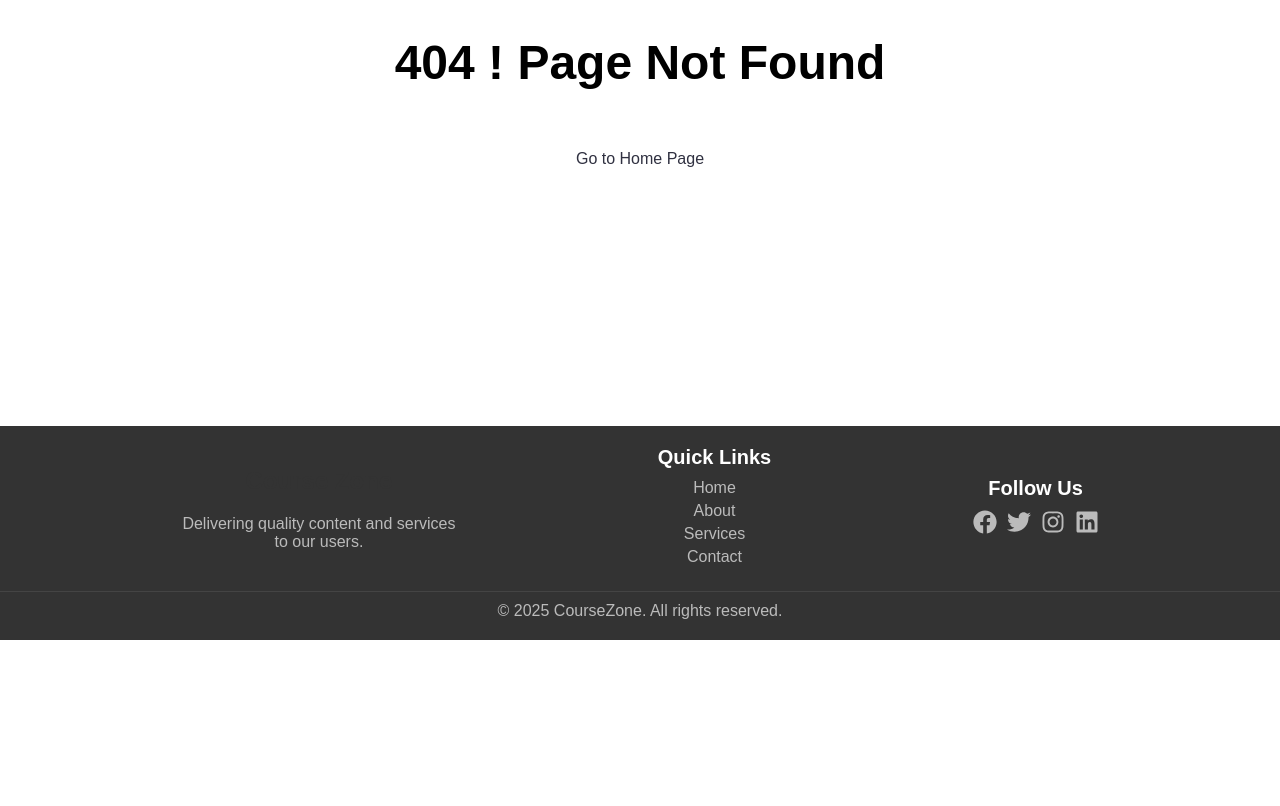
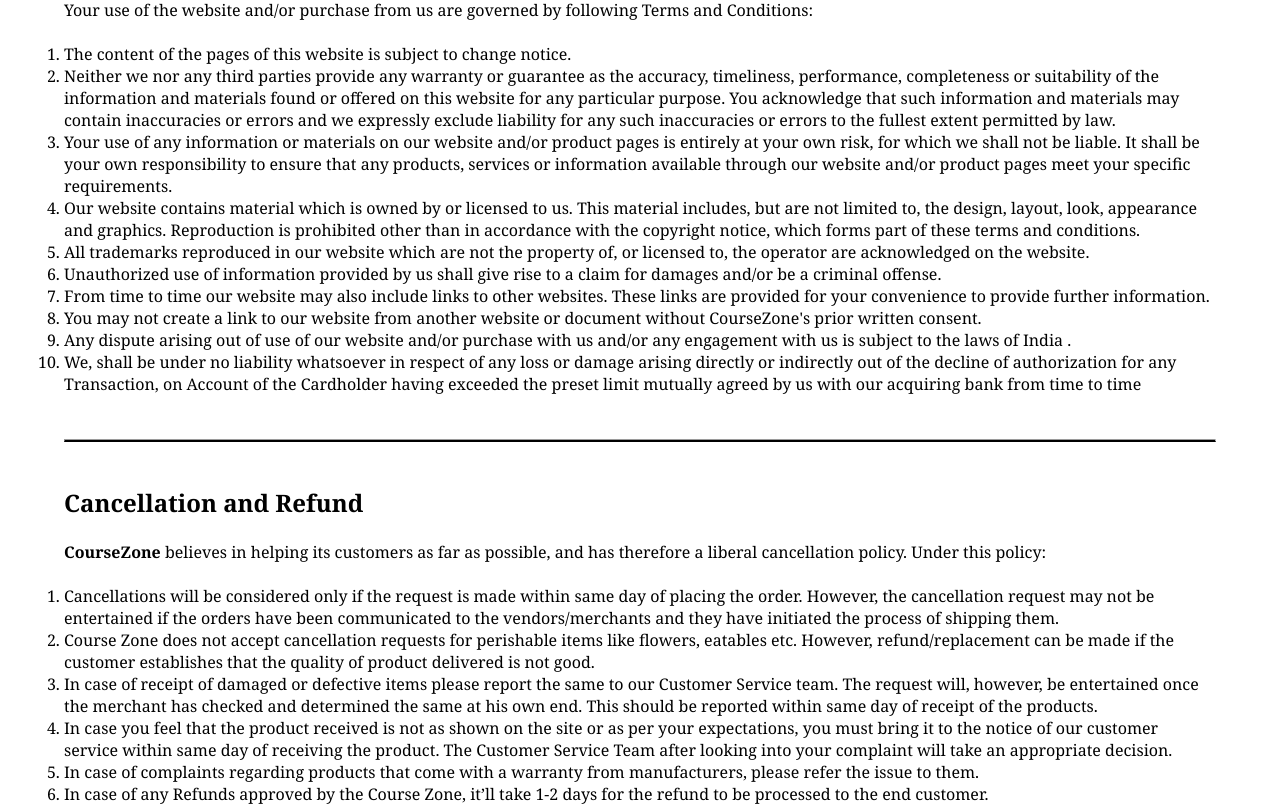
Before and after one commit to princeraval147/CourseZone, a React (Vite) app: page /term-condition in a window 1280 px wide. Shown: the part 300-1106 px from the top of the page. Before the commit the page ends 940 px from the top, so only its background shows below. Built offline with nearby package versions, Linux system fonts and the light colour scheme; no server answers.

Commit message:
Term And Condition

```diff
--- a/src/Pages/CourseDetails.jsx
+++ b/src/Pages/CourseDetails.jsx
@@ -1,5 +1,5 @@
 import React, { useEffect, useState } from "react";
-import { useParams } from "react-router-dom";
+import { NavLink, useParams } from "react-router-dom";
 import styles from "../styles/CourseDetails.module.css";
 import axios from "axios";
 
@@ -162,7 +162,13 @@ const CourseDetails = () => {
                     Enroll Now
                 </button>
                 <br /><br />
-                <h4>What's in the course?</h4>
+                {/* <h4>What's in the course?</h4> */}
+                <p className={styles.termCondition}>
+                    <input type="checkbox" name="checkBox" id="checkBox" />
+                    <label htmlFor="checkBox">
+                        By Confirm you are agree with our <NavLink to='/term-condition'>Term And Condition</NavLink>
+                    </label>
+                </p>
                 <ul className={styles.courseBenefitsUnique}>
                     {course.courseBenefits.map((benefit, index) => (
                         <li key={index}>✅ {benefit}</li>
--- /dev/null
+++ b/src/Pages/TermAndCondition.jsx
@@ -0,0 +1,135 @@
+import React from 'react'
+
+const TermAndCondition = () => {
+    return (
+        <>
+            <div style={{ padding: "1rem 4rem", fontFamily: "Georgia, serif" }}>
+                <h1 style={{ textDecoration: "underline" }}>
+                    Term And Condition
+                </h1>
+                <br />
+                For the purpose of these Terms and Conditions, The term "we", "us",
+                "our" used anywhere on this page shall mean
+                <strong>
+                    CourseZone,
+                </strong>
+                whose registered/operational
+                office is <br />
+                Surat, Gujarat <br />
+                Surat <br />
+                GUJARAT <br />
+                395005
+                . "you", “your”, "user", “visitor” shall
+                mean any natural or legal person who is visiting our website and/or
+                agreed to purchase from us.
+                <br />
+
+                Your use of the website and/or purchase from us are governed by following Terms and Conditions:
+                <br /><br />
+
+                <ul style={{ listStyle: "order" }}>
+                    <li>
+                        <p>
+                            The content of the pages of this website is subject to change notice.
+                        </p>
+                    </li>
+                    <li>
+                        <p>
+                            Neither we nor any third parties provide any warranty or guarantee as the accuracy, timeliness, performance, completeness or suitability of the information and materials found or offered on this website for any particular purpose. You acknowledge that such information and materials may contain inaccuracies or errors and we expressly exclude liability for any such inaccuracies or errors to the fullest extent permitted by law.
+                        </p>
+                    </li>
+                    <li>
+                        <p>
+                            Your use of any information or materials on our website and/or product pages is entirely at your own risk, for which we shall not be liable. It shall be your own responsibility to ensure that any products, services or information available through our website and/or product pages meet your specific requirements.
+                        </p>
+                    </li>
+                    <li>
+                        <p>
+                            Our website contains material which is owned by or licensed to us. This material includes, but are  not limited to, the design, layout, look, appearance and graphics. Reproduction is prohibited other than in accordance with the copyright notice, which forms part of these terms and conditions.
+                        </p>
+                    </li>
+                    <li>
+                        <p>
+                            All trademarks reproduced in our website which are not the property of, or licensed to, the operator are acknowledged on the website.
+                        </p>
+                    </li>
+                    <li>
+                        <p>
+                            Unauthorized use of information provided by us  shall give rise to a claim for damages and/or be a criminal offense.
+                        </p>
+                    </li>
+                    <li>
+                        <p>
+                            From time to time our website may also include links to other websites. These links are provided for your convenience to provide further information.
+                        </p>
+                    </li>
+                    <li>
+                        <p>
+                            You may not create a link to our website from another website or document without CourseZone's prior written consent.
+                        </p>
+                    </li>
+                    <li>
+                        <p>
+                            Any dispute arising out of use of our website and/or purchase with us and/or any engagement with us is subject to the laws of India .
+                        </p>
+                    </li>
+                    <li>
+                        <p>
+                            We, shall be under no liability whatsoever in respect of any loss or damage arising directly or indirectly out of the decline of authorization for any Transaction, on Account of the Cardholder having exceeded the preset limit mutually agreed by us with our acquiring bank from time to time
+                        </p>
+                    </li>
+                </ul>
+
+                <br /><br />
+
+                <hr style={{ borderBottom: "2px solid black" }} />
+
+                <br /><br />
+
+                <strong style={{ fontSize: "1.5rem" }}>
+                    Cancellation and Refund
+                </strong>
+                <br /><br />
+                <p>
+                    <b> CourseZone </b> believes in helping its customers as far as possible, and has therefore a liberal cancellation policy. Under this policy:
+                </p>
+                <br />
+
+                <ul style={{ listStyle: "order" }}>
+                    <li>
+                        <p>
+                            Cancellations will be considered only if the request is made within same day of placing the order. However, the cancellation request may not be entertained if the orders have been communicated to the vendors/merchants and they have initiated the process of shipping them.
+                        </p>
+                    </li>
+                    <li>
+                        <p>
+                            Course Zone does not accept cancellation requests for perishable items like flowers, eatables etc. However, refund/replacement can be made if the customer establishes that the quality of product delivered is not good.
+                        </p>
+                    </li>
+                    <li>
+                        <p>
+                            In case of receipt of damaged or defective items please report the same to our Customer Service team. The request will, however, be entertained once the merchant has checked and determined the same at his own end. This should be reported within same day of receipt of the products.
+                        </p>
+                    </li>
+                    <li>
+                        <p>
+                            In case you feel that the product received is not as shown on the site or as per your expectations, you must bring it to the notice of our customer service within same day of receiving the product. The Customer Service Team after looking into your complaint will take an appropriate decision.
+                        </p>
+                    </li>
+                    <li>
+                        <p>
+                            In case of complaints regarding products that come with a warranty from manufacturers, please refer the issue to them.
+                        </p>
+                    </li>
+                    <li>
+                        <p>
+                            In case of any Refunds approved by the Course Zone, it’ll take 1-2 days for the refund to be processed to the end customer.
+                        </p>
+                    </li>
+                </ul>
+            </div >
+        </>
+    )
+}
+
+export default TermAndCondition;
--- a/src/Route.jsx
+++ b/src/Route.jsx
@@ -13,6 +13,7 @@ import AddCourse from "./Pages/Admin/AddCourse";
 import UpdateCourse from './Pages/Admin/UpdateCourse'
 import MyCourses from "./Pages/Admin/MyCourse";
 import Student from "./Pages/Admin/Student";
+import TermAndCondition from "./Pages/TermAndCondition";
 
 const router = createBrowserRouter(
     createRoutesFromElements(
@@ -20,6 +21,7 @@ const router = createBrowserRouter(
             <Route index element={<Home />} />
             <Route path='contact' element={<Contact />} />
             <Route path='login' element={<Login />} />
+            <Route path='term-condition' element={<TermAndCondition />} />
             <Route path="/course-list" element={<CourseList />} />
             <Route path="/course-details/:id" element={<CourseDetails />} />
             <Route path='payment' element={<Payment />} />
--- a/src/Styles/CourseDetails.module.css
+++ b/src/Styles/CourseDetails.module.css
@@ -146,6 +146,16 @@
     color: #444;
 }
 
+.termCondition {
+    color: #333;
+    cursor: pointer;
+}
+
+.termCondition a {
+    color: black;
+    text-decoration: underline;
+}
+
 @media (max-width: 768px) {
     .courseDetailsContainerUnique {
         flex-direction: column;
```
